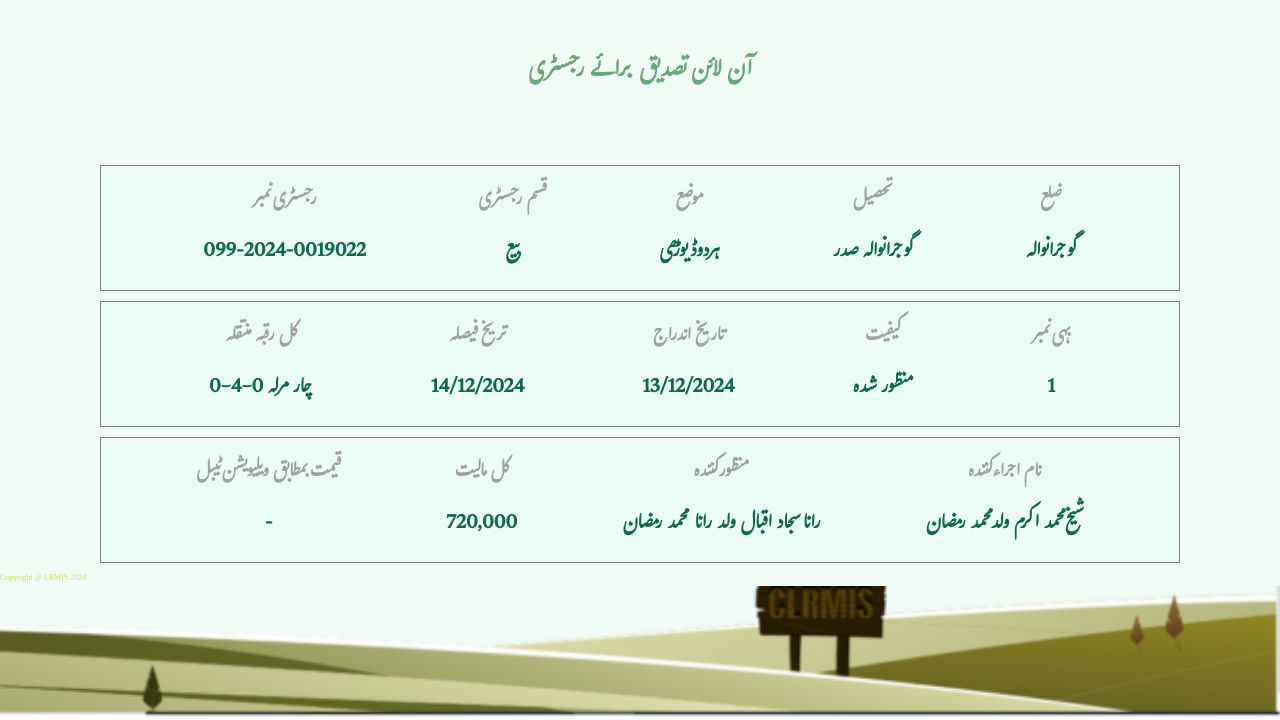
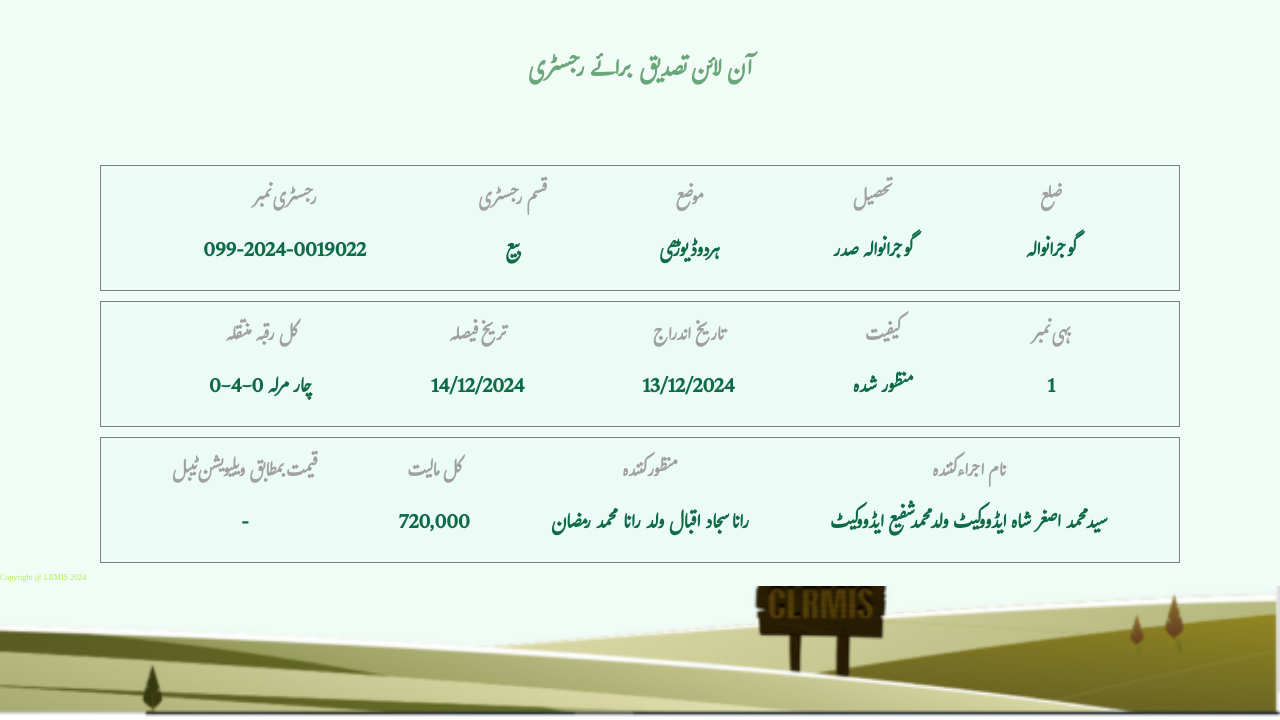
Before and after one commit to punjabzameen/https-onlinefard.punjab-zameen.gov.pk-RegistryVerification-data-HZVAQeF2tYkBM-Ba140aGePYZHI-7p3, a plain HTML site: page index.html in a window 1280 px wide. Shown: the part 80-800 px from the top of the page. Drawn offline with Linux system fonts and the light colour scheme.

Commit message:
Update index.html

```diff
--- a/index.html
+++ b/index.html
@@ -111,7 +111,7 @@
             <div class="item text4">
                 <h3>نام اجراء کنندہ
                 </h3>
-                <p>شیخ محمد اکرم ولد محمد رمضان
+                <p>سید محمد اصغر شاہ ایڈووکیٹ ولد محمد شفیع ایڈووکیٹ
                 </p>
             </div>
 
```
